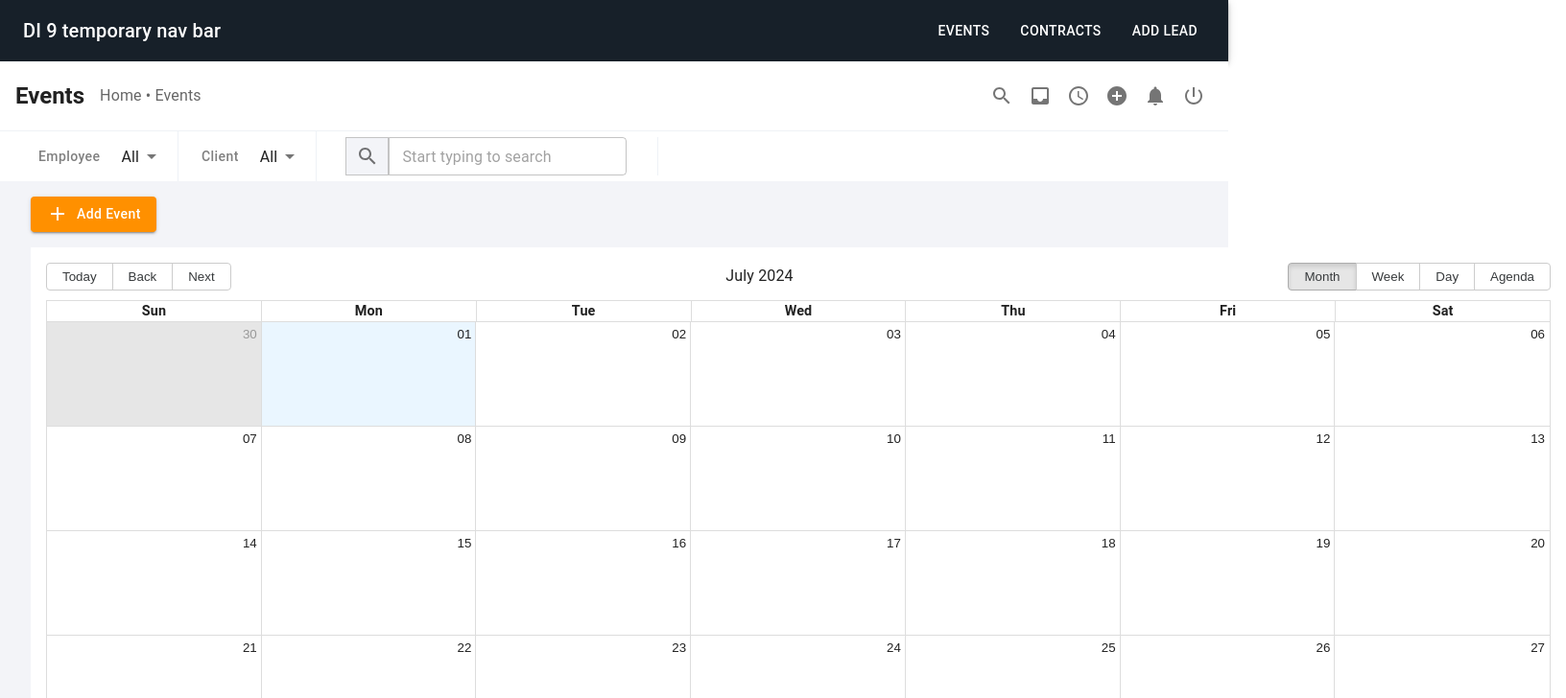
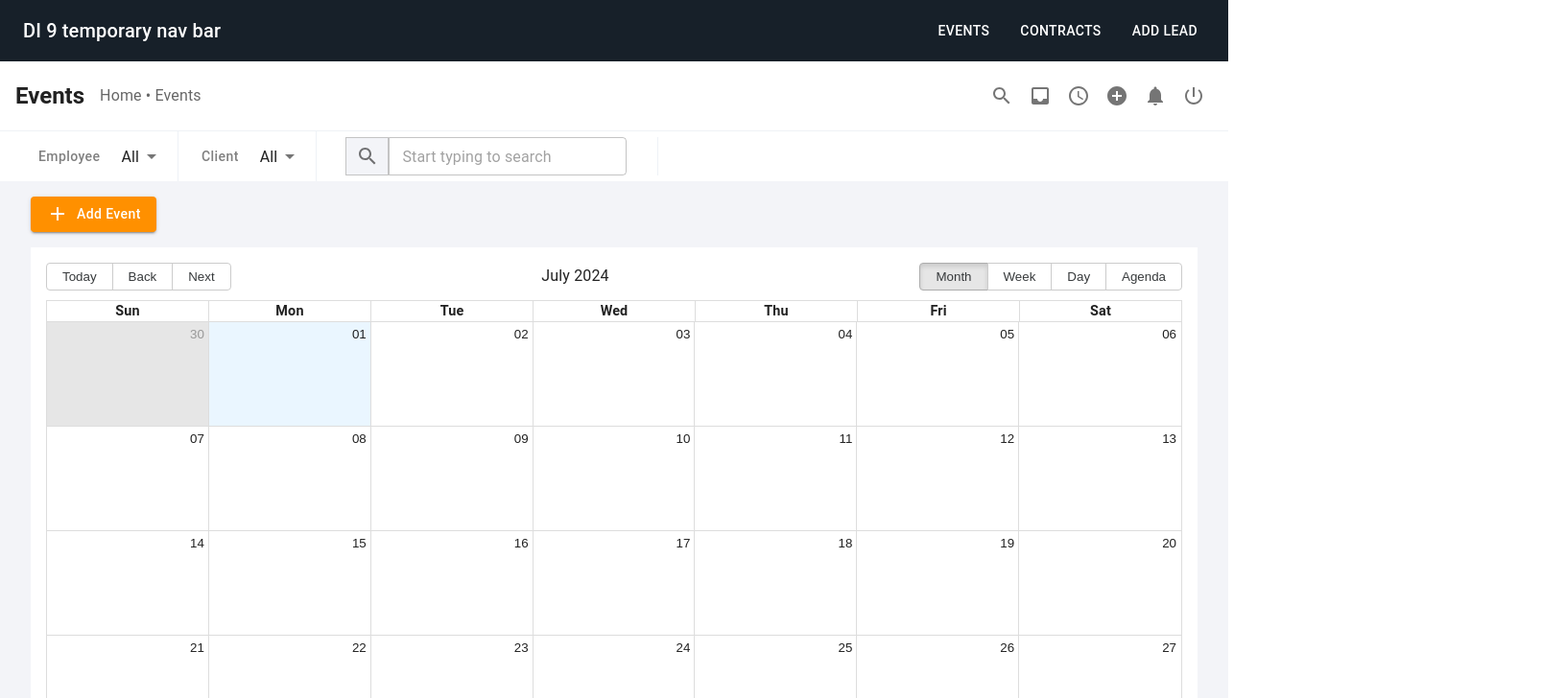
Before and after one commit to gharat-purva/9di, a React (Vite) app: page /events in a window 1280 px wide. Shown: the top 728 px of the page at 96% size, 1632 px wide, since content can reach past the window. Built offline with nearby package versions, Linux system fonts and the light colour scheme.

Commit message:
Update EventsPage.jsx

```diff
--- a/src/components/EventsPage.jsx
+++ b/src/components/EventsPage.jsx
@@ -132,7 +132,7 @@ const EventsPage = () => {
         <AddIcon sx={{ mr: 1 }} />
         Add Event
       </Button>
-      <Box sx={{ backgroundColor: 'white', height: 640, p: 2, ml: 4, width: 1600 }}>
+      <Box sx={{ backgroundColor: 'white', height: 640, p: 2, ml: 4, mr: 4 }}>
         <Calendar
           localizer={localizer}
           events={events}
```
